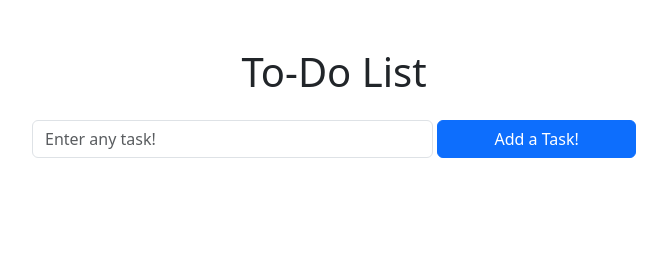
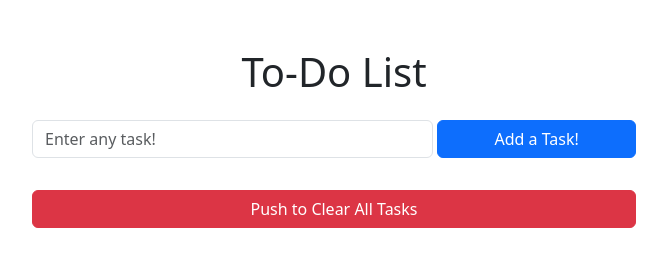
Before and after one commit to CopperCoder227/ToDoList, a plain HTML site: page index.html in a window 1280 px wide. Shown: the whole page, without its empty margins (306-973 px from the left). Drawn offline with nearby package versions, Linux system fonts and the light colour scheme.

Commit message:
btn = btn

```diff
--- a/index.html
+++ b/index.html
@@ -48,6 +48,9 @@
             </div>
           </div>
           <ul id="taskList" class="list-group mt-3"></ul>
+          <button id="clearTaskBtn" class="btn btn-danger mt-3 w-100">
+            Push to Clear All Tasks
+          </button>
         </div>
       </div>
     </main>
```
